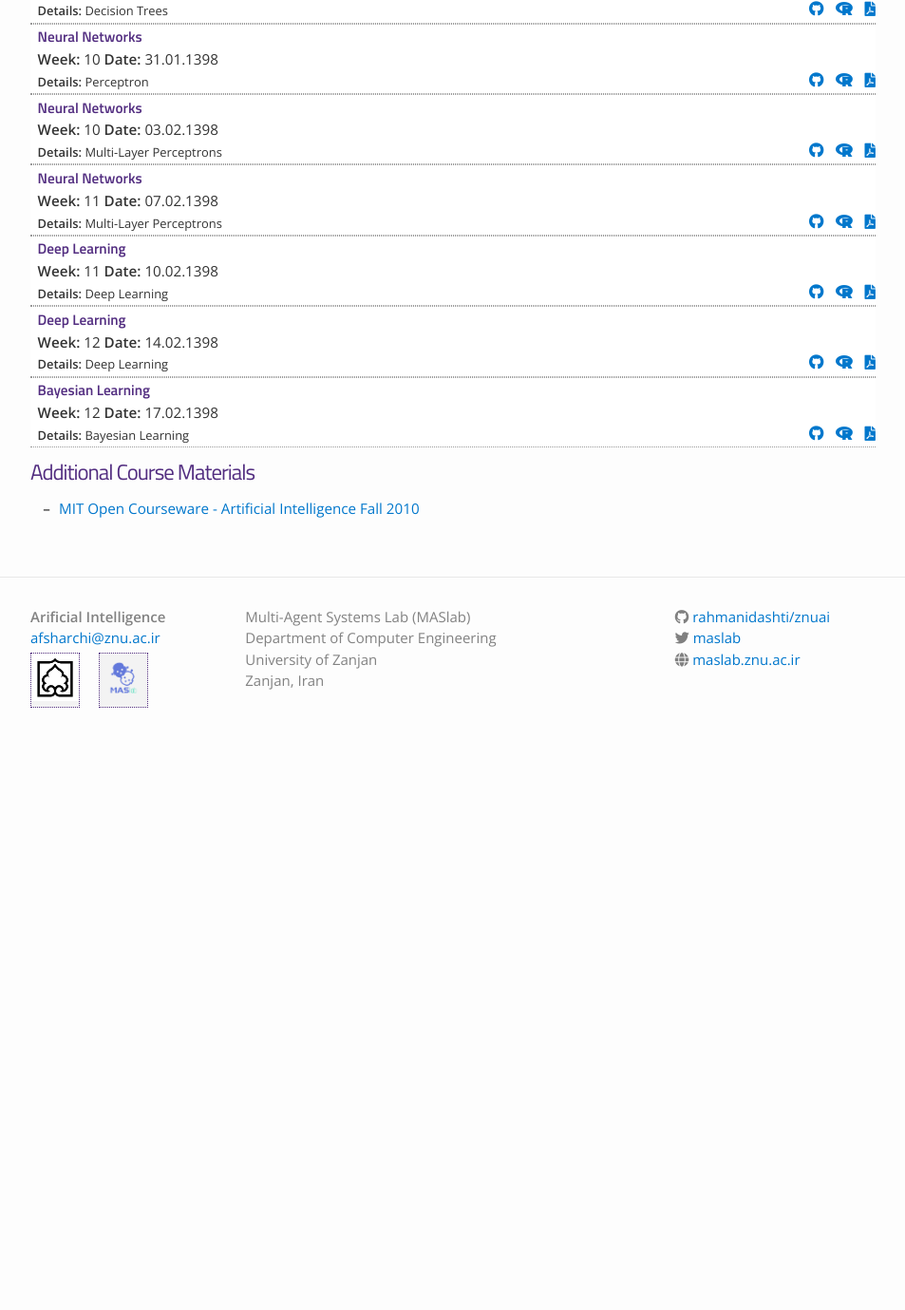
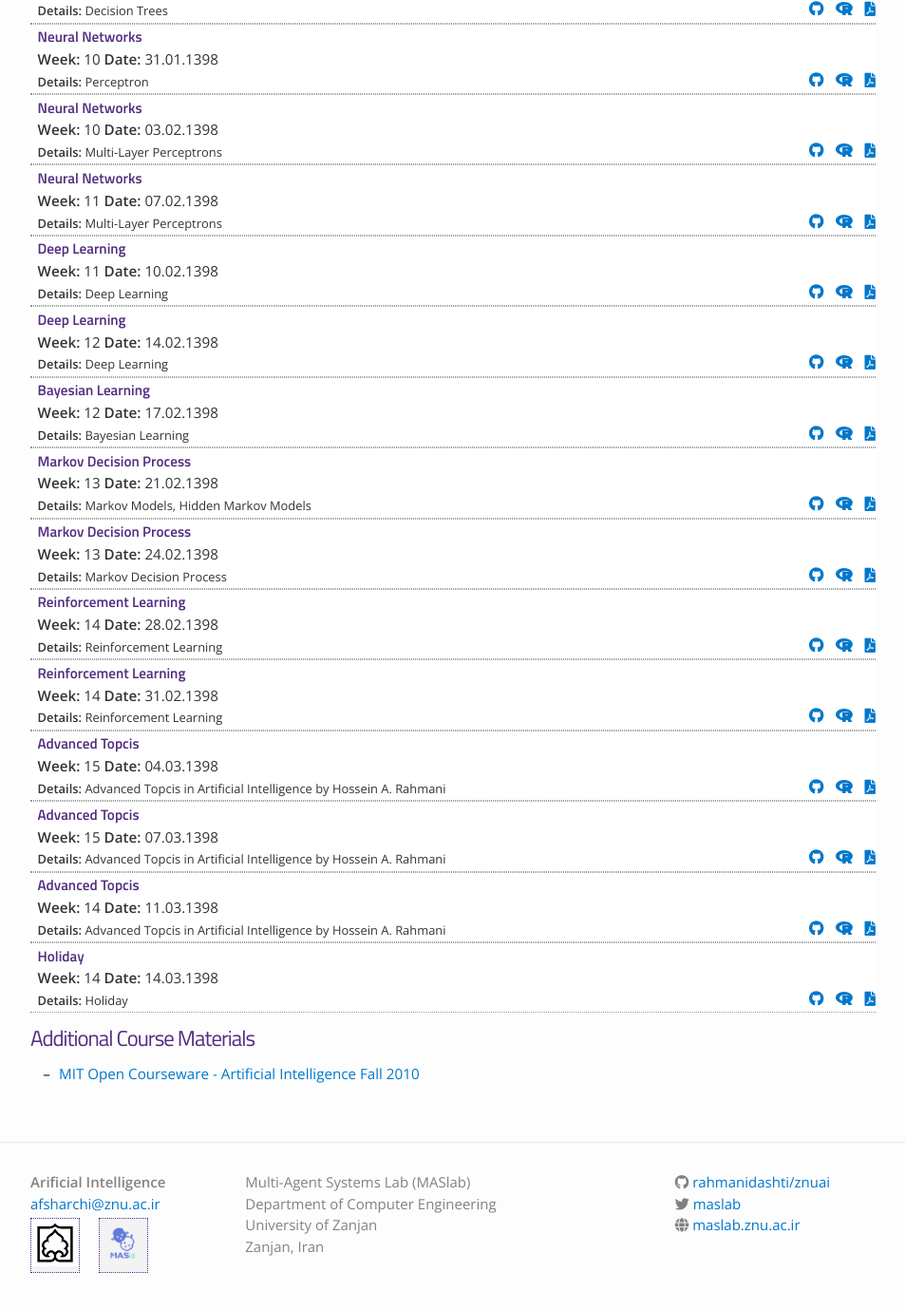
Before and after one commit to rahmanidashti/znuai, a Jekyll site: the page built from materials.md, in a window 1280 px wide and 1400 px high, scrolled down 1689 px. Shown: the top 1379 px of the window at 95% size, without its empty margins (163-1116 px from the left). Built offline with Jekyll 4.4.1, drawn with Linux system fonts in a browser that asks for light colours; nearby versions of some CDN libraries; before the commit the page ends 2494 px from its top, so only the background shows below that.

Commit message:
Update lectures.yml

```diff
--- a/_data/lectures.yml
+++ b/_data/lectures.yml
@@ -142,3 +142,51 @@
   filename:
   dirname: files
   tldr: "Bayesian Learning"
+- title: "Markov Decision Process"
+  week: 13
+  date: 21.02.1398
+  filename: MP
+  dirname: files
+  tldr: "Markov Models, Hidden Markov Models"
+- title: "Markov Decision Process"
+  week: 13
+  date: 24.02.1398
+  filename: MDP
+  dirname: files
+  tldr: "Markov Decision Process"
+- title: "Reinforcement Learning"
+  week: 14
+  date: 28.02.1398
+  filename: RL
+  dirname: files
+  tldr: "Reinforcement Learning"
+- title: "Reinforcement Learning"
+  week: 14
+  date: 31.02.1398
+  filename:
+  dirname: files
+  tldr: "Reinforcement Learning"
+- title: "Advanced Topcis"
+  week: 15
+  date: 04.03.1398
+  filename:
+  dirname: files
+  tldr: "Advanced Topcis in Artificial Intelligence by Hossein A. Rahmani"
+- title: "Advanced Topcis"
+  week: 15
+  date: 07.03.1398
+  filename:
+  dirname: files
+  tldr: "Advanced Topcis in Artificial Intelligence by Hossein A. Rahmani"
+- title: "Advanced Topcis"
+  week: 14
+  date: 11.03.1398
+  filename:
+  dirname: files
+  tldr: "Advanced Topcis in Artificial Intelligence by Hossein A. Rahmani"
+- title: "Holiday"
+  week: 14
+  date: 14.03.1398
+  filename:
+  dirname: files
+  tldr: "Holiday"
```
